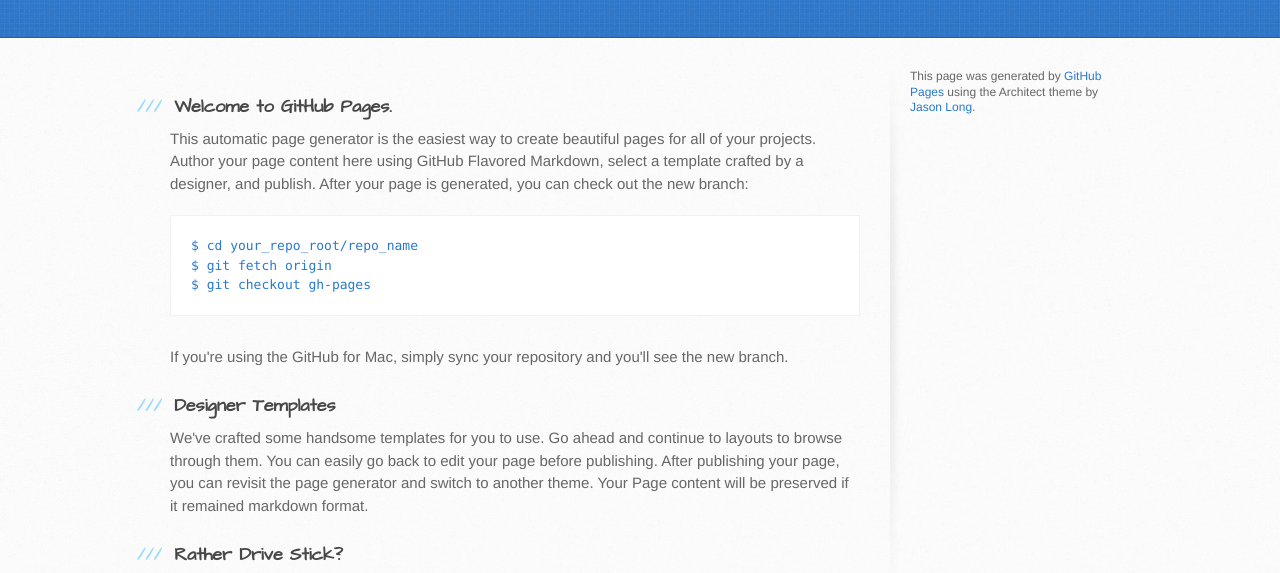
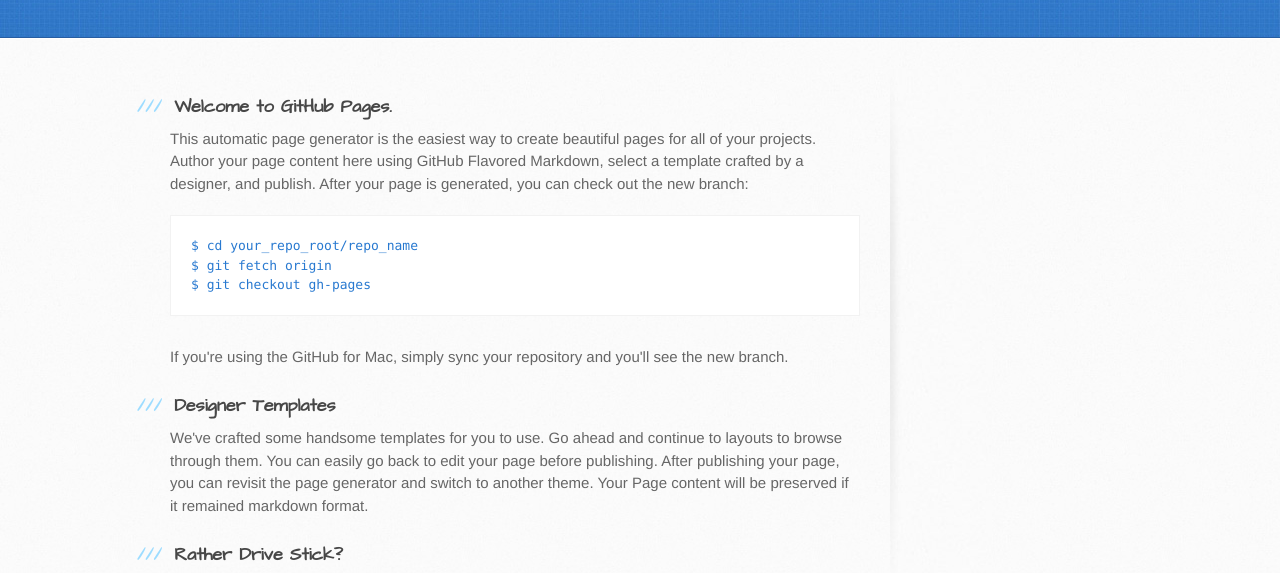
Before and after one commit to latim-ufal/latim-ufal.github.io, a plain HTML site: page index.html in a window 1280 px wide. Shown: the part 197-770 px from the top of the page. Drawn offline with Linux system fonts and the light colour scheme.

Commit message:
removing information on aside bar

```diff
--- a/index.html
+++ b/index.html
@@ -63,8 +63,10 @@ $ git checkout gh-pages
 
         <aside id="sidebar">
 
-
-          <p>This page was generated by <a href="https://pages.github.com">GitHub Pages</a> using the Architect theme by <a href="https://twitter.com/jasonlong">Jason Long</a>.</p>
+          <!--
+          <p>This page was generated by <a href="https://pages.github.com">GitHub Pages</a> using the Architect theme by <a href="https://twitter.com/jasonlong">Jason Long<
+          /a>.</p>
+        -->
         </aside>
       </div>
     </div>
```
